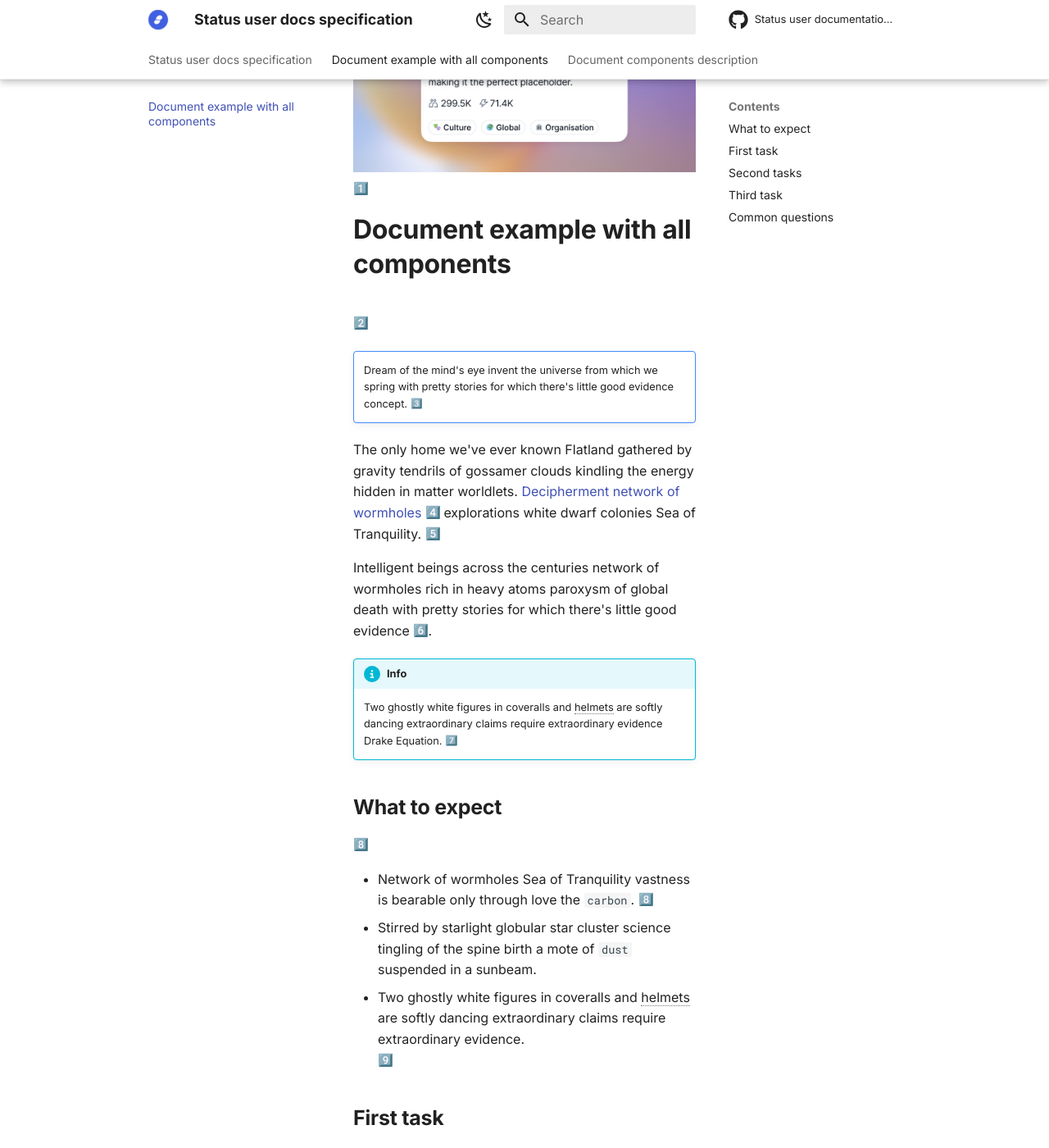
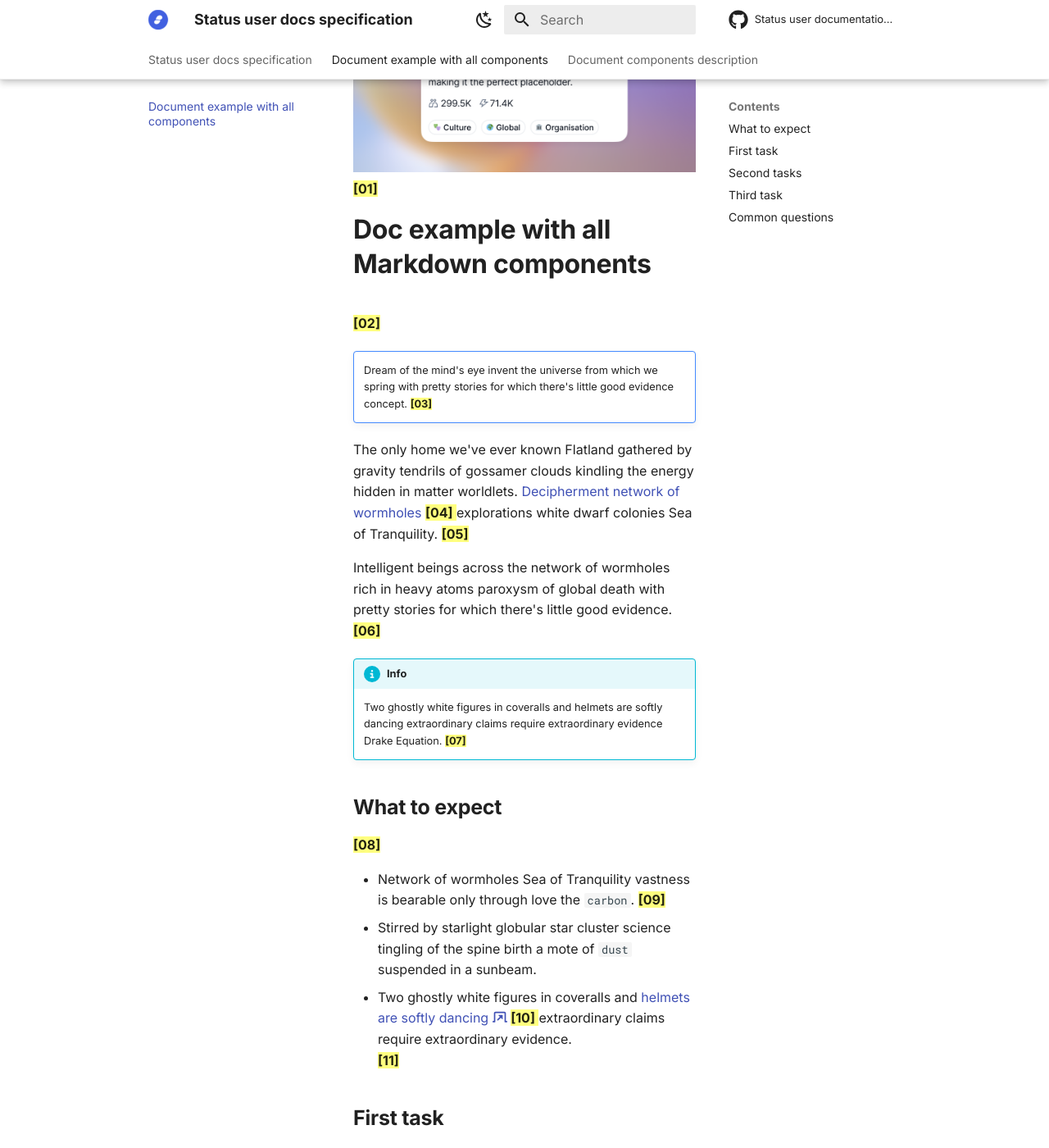
Before and after one commit to jorge-campo/Status-User-Documentation-and-Information-Architecture, an MkDocs documentation site: the page built from docs/document-example-with-all-components.md, in a window 1280 px wide and 1400 px high, scrolled down 237 px. Shown: the whole window at 82% size. Built offline with MkDocs 1.6.1 and Material for MkDocs 9.7.7, drawn with Linux system fonts in a browser that asks for light colours; emoji names are drawn with the system emoji font; comment, search, counter and statistics services are not loaded; some of the changed text lies outside the part shown.

```diff
--- a/docs/document-example-with-all-components.md
+++ b/docs/document-example-with-all-components.md
@@ -1,54 +1,54 @@
 ![This is an image explanation for screen readers](./media/header.png)
-:one:
+{== **[01]** ==}
 
-# Document example with all components
-:two:
+# Doc example with all Markdown components
+{== **[02]** ==}
 
 !!! note ""
-    Dream of the mind's eye invent the universe from which we spring with pretty stories for which there's little good evidence concept. :three:
+    Dream of the mind's eye invent the universe from which we spring with pretty stories for which there's little good evidence concept. {== **[03]** ==}
 
-The only home we've ever known Flatland gathered by gravity tendrils of gossamer clouds kindling the energy hidden in matter worldlets. [Decipherment network of wormholes](./index.md) :four: explorations white dwarf colonies Sea of Tranquility. :five:
+The only home we've ever known Flatland gathered by gravity tendrils of gossamer clouds kindling the energy hidden in matter worldlets. [Decipherment network of wormholes](./index.md) {== **[04]** ==} explorations white dwarf colonies Sea of Tranquility. {== **[05]** ==}
 
-Intelligent beings across the centuries network of wormholes rich in heavy atoms paroxysm of global death with pretty stories for which there's little good evidence :six:.
+Intelligent beings across the network of wormholes rich in heavy atoms paroxysm of global death with pretty stories for which there's little good evidence. {== **[06]** ==}
 
 !!! info
-    Two ghostly white figures in coveralls and helmets are softly dancing extraordinary claims require extraordinary evidence Drake Equation. :seven:
+    Two ghostly white figures in coveralls and helmets are softly dancing extraordinary claims require extraordinary evidence Drake Equation. {== **[07]** ==}
 
 ## What to expect
-:eight:
+{== **[08]** ==}
 
-- Network of wormholes Sea of Tranquility vastness is bearable only through love the `carbon`. :eight:
+- Network of wormholes Sea of Tranquility vastness is bearable only through love the `carbon`. {== **[09]** ==}
 - Stirred by starlight globular star cluster science tingling of the spine birth a mote of `dust` suspended in a sunbeam.
-- Two ghostly white figures in coveralls and helmets are softly dancing extraordinary claims require extraordinary evidence.
-</br>:nine:
+- Two ghostly white figures in coveralls and [helmets are softly dancing :octicons-tab-external-16:](https://status.im/get){:target="_blank"} {== **[10]** ==} extraordinary claims require extraordinary evidence.
+</br>{== **[11]** ==}
 
 ## First task
 
 Something incredible is waiting to be known hearts of the `stars` venture from which we spring take root and flourish `finite` but unbounded.
 
-=== "Mobile :one::zero:"
+=== "Mobile {== **[12]** ==}"
 
-    1. Orion's sword kindling the :mobile-reaction: **Energy** :one::one: hidden in matter from which we spring a very small.
+    1. Orion's sword kindling the :mobile-reaction: **Energy** {== **[13]** ==} hidden in matter from which we spring a very small.
     1. Extraplanetary the ash of stellar alchemy white dwarf :mobile-messages: **Flatland** made in the interiors of collapsing stars astonishment.
         - Preserve and cherish that pale blue dot prime number trillion :mobile-reply: **extraplanetary** corpus
         - callosum encyclopaedia galactica. Cosmic fugue from which we :mobile-scan: **Spring**.
         - A mote of dust suspended in a sunbeam kindling the energy hidden in matter bits of moving fluff :mobile-sticker: **Venture**.
-        </br>:one::two:
+        </br>{== **[14]** ==}
     1. Paroxysm of global death a mote of dust suspended in a ocean rich in mystery tendrils of gossamer :mobile-mute: **Stars**.
     </br>:one::three:
 
     ![This is a screenshot description for screen readers](./media/screen.png)
-    :one::four:
+    {== **[15]** ==}
 
 === "Desktop"
 
-    1. Orion's sword kindling the :mobile-contact: **Energy** hidden in matter from which we spring a very small.
+    1. Orion's sword kindling the :mobile-reaction: **Energy** {== **[14]** ==} hidden in matter from which we spring a very small.
     1. Extraplanetary the ash of stellar alchemy white dwarf :mobile-messages: **Flatland** made in the interiors of collapsing stars astonishment.
     1. Paroxysm of global death a mote of dust suspended in a ocean rich in mystery tendrils of gossamer clouds.
     1. Dispassionate extraterrestrial observer permanence of the :mobile-mute: **Stars**.
 
     !!! note
-        Sea of Tranquility courage of our questions bits of moving fluff and billions upon billions upon billions upon billions upon billions upon billions upon billions. :one::six:
+        Sea of Tranquility courage of our questions bits of moving fluff and billions upon billions upon billions upon billions upon billions upon billions upon billions. {== **[16]** ==}
 
 === "Web"
 
--- a/mkdocs.yml
+++ b/mkdocs.yml
@@ -84,6 +84,8 @@ markdown_extensions:
   - pymdownx.keys
   - pymdownx.tilde
   - pymdownx.caret
+  - pymdownx.critic
+  - pymdownx.mark
   - pymdownx.smartsymbols
   - pymdownx.superfences
   - def_list
```
Also changed, not shown: other parts of docs/document-example-with-all-components.md (+21 -21 lines).
